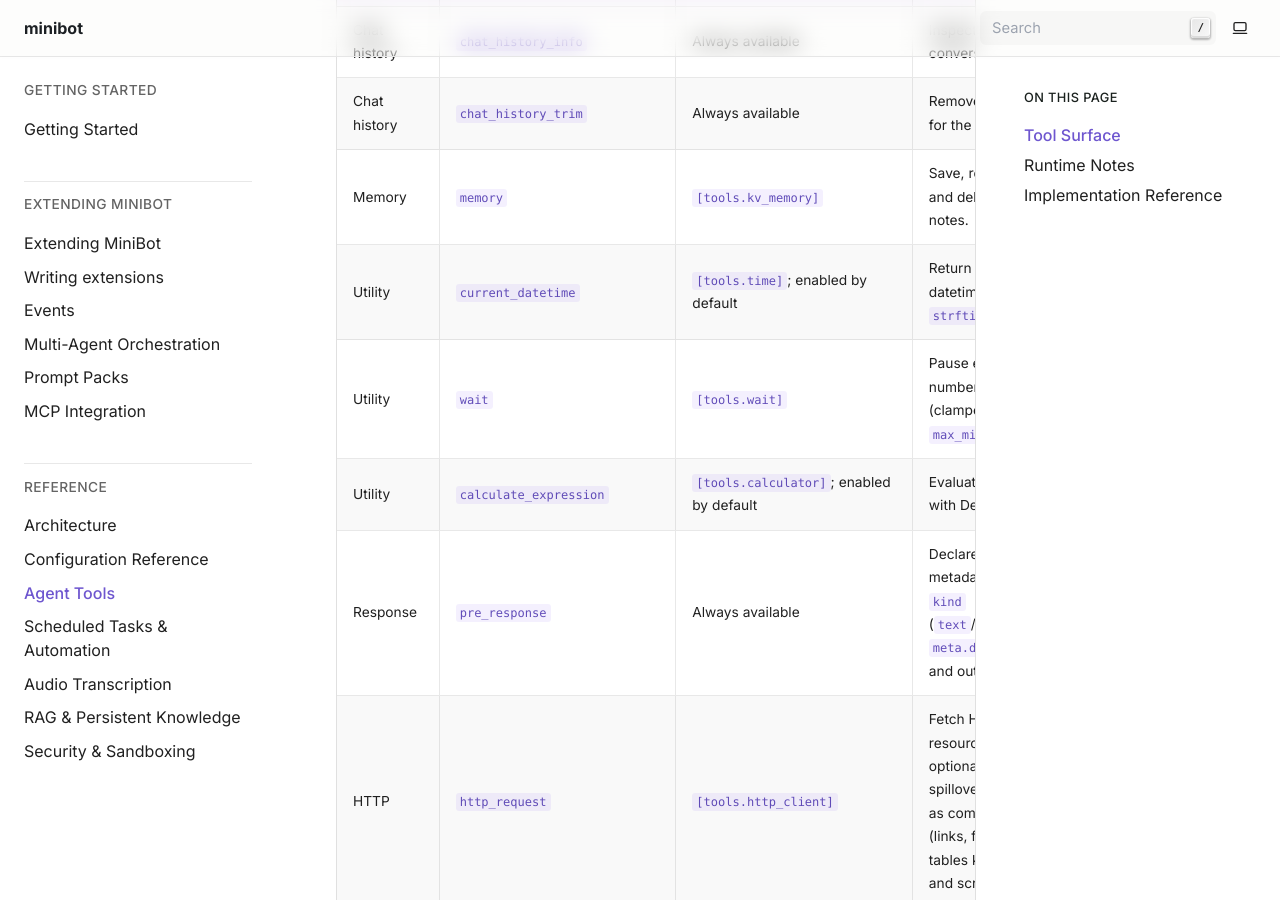
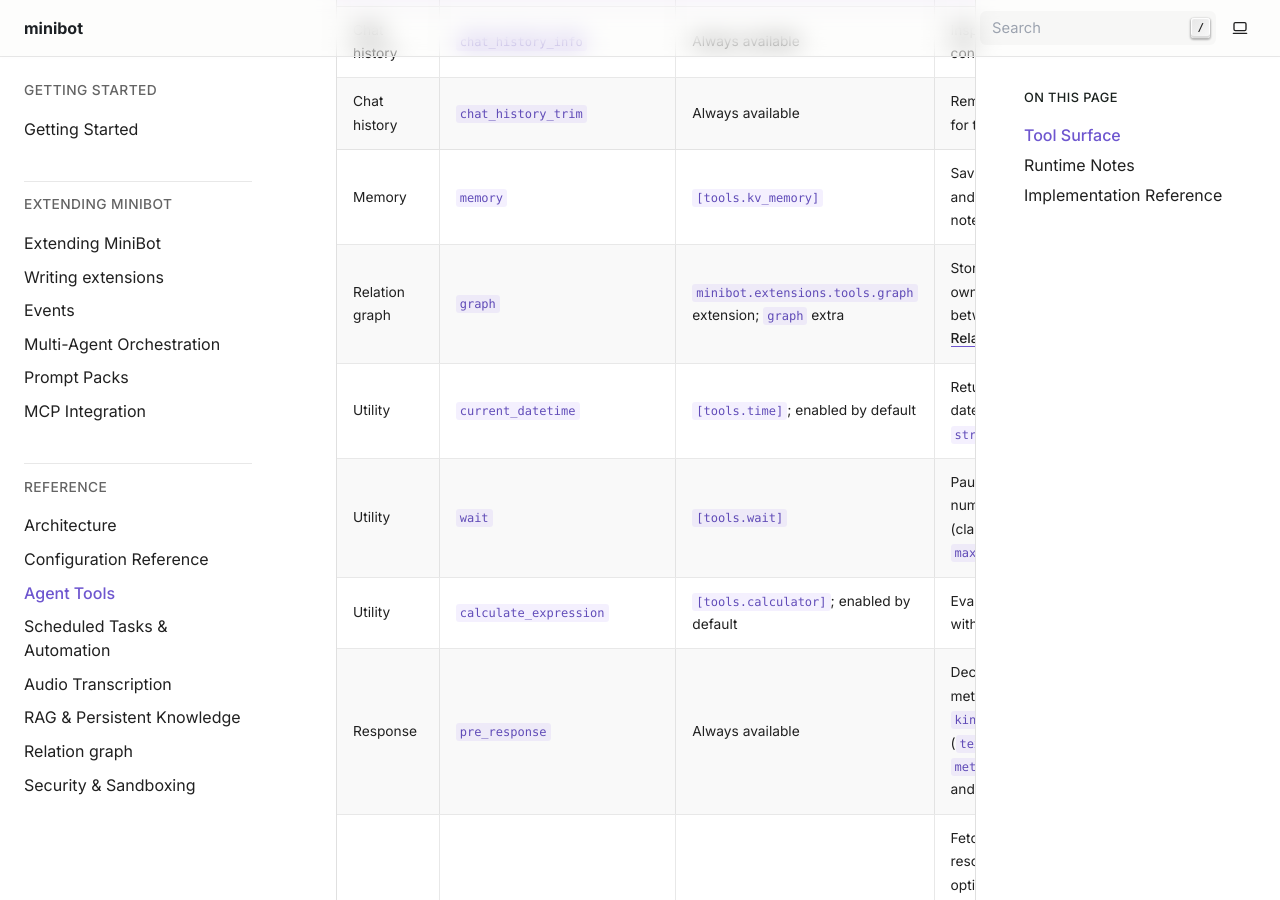
Before and after one commit to sonic182/minibot, a Sphinx documentation site: the page built from docs/tools.rst, in a window 1280 px wide and 900 px high, scrolled down 398 px. Built offline with Sphinx 7.4.7, drawn with Linux system fonts in a browser that asks for light colours; some of the changed text lies outside the part shown.

Commit message:
docs: document relation graph tool

```diff
--- a/docs/config.rst
+++ b/docs/config.rst
@@ -80,6 +80,11 @@ Extensions
 ----------
 
 Python extensions loaded at startup. See :doc:`extensions` for the full extension API.
+
+The optional relation graph is a built-in extension. After installing the ``graph`` extra, enable
+``minibot.extensions.tools.graph`` in ``[extensions].modules``. Its optional configuration accepts
+``sqlite_url`` (default ``sqlite+aiosqlite:///./data/graph.db``) and ``echo`` for SQL logging. See
+:doc:`graph`.
 
 .. autoclass:: minibot.adapters.config.schema.ExtensionsConfig
    :no-members:
--- a/docs/index.rst
+++ b/docs/index.rst
@@ -62,4 +62,5 @@ Why self-host
    scheduler
    audio
    rag
+   graph
    security
--- a/docs/tools.rst
+++ b/docs/tools.rst
@@ -32,6 +32,10 @@ Tool Surface
      - ``memory``
      - ``[tools.kv_memory]``
      - Save, retrieve, search, list, and delete persistent user notes.
+   * - Relation graph
+     - ``graph``
+     - ``minibot.extensions.tools.graph`` extension; ``graph`` extra
+     - Store and traverse typed, owner-scoped relationships between entities. See :doc:`graph`.
    * - Utility
      - ``current_datetime``
      - ``[tools.time]``; enabled by default
@@ -175,6 +179,8 @@ Runtime Notes
 - ``[tools.rag]`` requires the ``rag`` extra (``pip install "minibot[rag]"``) for PDF ingestion and
   the SQLite backend's numpy, plus torch and sentence-transformers installed manually. The default
   ``backend = "sqlite"`` needs no service; ``"qdrant"`` needs a running instance. See :doc:`rag`.
+- The relation graph requires the ``graph`` extra and the ``minibot.extensions.tools.graph``
+  extension. It persists typed edges in SQLite; see :doc:`graph`.
 - Hidden compatibility aliases are normalized at execution time; prefer the public names in the table.
 
 Implementation Reference
```
Also changed, not shown: docs/graph.rst (added, +127 -0 lines).
